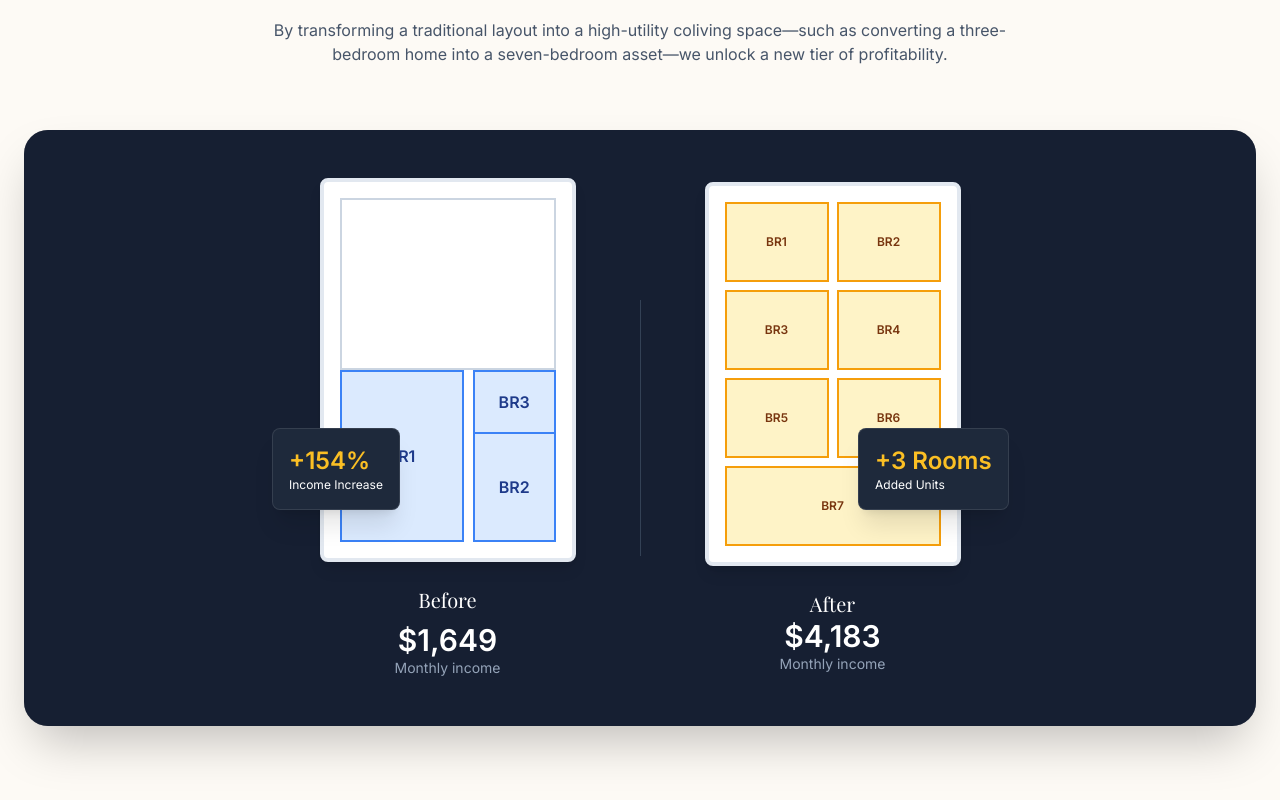
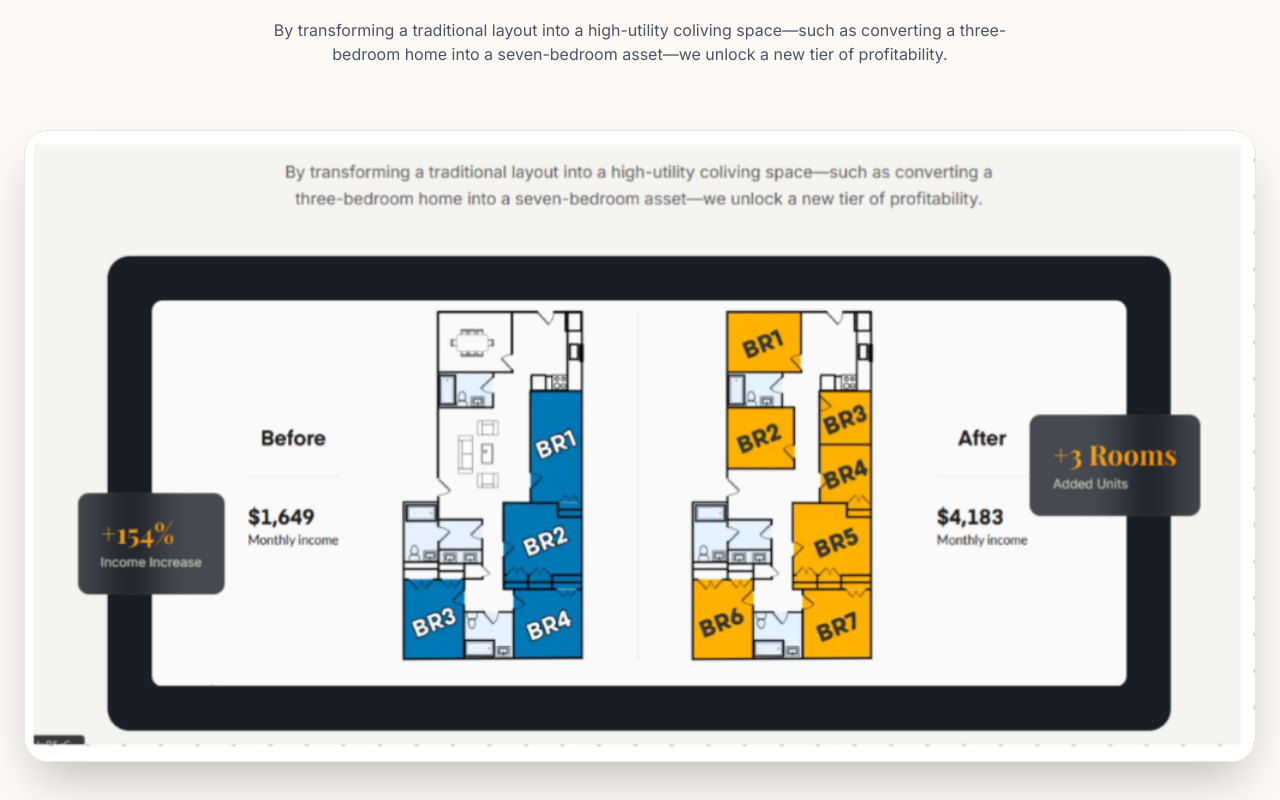
Before and after one commit to dicasys/miamicolivingdeals.com, a React (Vite) app: page / in a window 1280 px wide. Shown: the part 2160-2960 px from the top of the page. Built offline with nearby package versions, Linux system fonts and the light colour scheme; a web font is replaced by a local one.

Commit message:
Update floor plan visualization with provided image

```diff
--- a/components/FloorplanSection.tsx
+++ b/components/FloorplanSection.tsx
@@ -15,77 +15,20 @@ export const FloorplanSection = () => {
         </div>
 
         {/* Mock Floorplan Visualization - Using CSS to simulate the distinct layout style */}
-        <div className="bg-brand-dark rounded-3xl p-4 md:p-12 shadow-2xl relative overflow-hidden">
-          <div className="absolute inset-0 bg-brand-surface/50"></div>
-
-          <div className="relative z-10 flex flex-col lg:flex-row items-center justify-center gap-8 lg:gap-16">
-
-            {/* Left Side (Before) */}
-            <div className="relative group">
-              <div className="bg-white p-4 rounded-lg w-64 h-96 shadow-lg relative border-4 border-slate-200">
-                 {/* Abstract room layout */}
-                 <div className="absolute top-4 left-4 right-4 bottom-1/2 border-2 border-slate-300"></div>
-                 <div className="absolute bottom-4 left-4 w-1/2 top-1/2 border-2 border-blue-500 bg-blue-100 flex items-center justify-center font-bold text-blue-900">BR1</div>
-                 <div className="absolute bottom-4 right-4 w-1/3 top-2/3 border-2 border-blue-500 bg-blue-100 flex items-center justify-center font-bold text-blue-900">BR2</div>
-                 <div className="absolute top-1/2 right-4 w-1/3 h-16 border-2 border-blue-500 bg-blue-100 flex items-center justify-center font-bold text-blue-900">BR3</div>
-              </div>
-
-              <div className="mt-6 text-center text-white">
-                <h3 className="text-xl font-serif">Before</h3>
-                <div className="mt-2 text-3xl font-bold">$1,649</div>
-                <div className="text-sm text-slate-400">Monthly income</div>
-              </div>
-
-              {/* Floating Badge */}
-              <motion.div
-                 initial={{ scale: 0.8, opacity: 0 }}
-                 whileInView={{ scale: 1, opacity: 1 }}
-                 transition={{ delay: 0.5 }}
-                 className="absolute top-1/2 -left-4 md:-left-12 -translate-y-1/2 bg-brand-surface border border-white/10 p-4 rounded-lg shadow-xl backdrop-blur-md"
-              >
-                <div className="text-brand-gold text-2xl font-bold">+154%</div>
-                <div className="text-white text-xs">Income Increase</div>
-              </motion.div>
-            </div>
-
-            {/* Divider */}
-            <div className="h-px w-full lg:w-px lg:h-64 bg-slate-700"></div>
-
-            {/* Right Side (After) */}
-             <div className="relative group">
-              <div className="bg-white p-4 rounded-lg w-64 h-96 shadow-lg relative border-4 border-slate-200">
-                 {/* Abstract room layout dense */}
-                 <div className="grid grid-cols-2 gap-2 h-full">
-                    <div className="border-2 border-amber-500 bg-amber-100 flex items-center justify-center text-xs font-bold text-amber-900">BR1</div>
-                    <div className="border-2 border-amber-500 bg-amber-100 flex items-center justify-center text-xs font-bold text-amber-900">BR2</div>
-                    <div className="border-2 border-amber-500 bg-amber-100 flex items-center justify-center text-xs font-bold text-amber-900">BR3</div>
-                    <div className="border-2 border-amber-500 bg-amber-100 flex items-center justify-center text-xs font-bold text-amber-900">BR4</div>
-                    <div className="border-2 border-amber-500 bg-amber-100 flex items-center justify-center text-xs font-bold text-amber-900">BR5</div>
-                    <div className="border-2 border-amber-500 bg-amber-100 flex items-center justify-center text-xs font-bold text-amber-900">BR6</div>
-                    <div className="col-span-2 border-2 border-amber-500 bg-amber-100 flex items-center justify-center text-xs font-bold text-amber-900">BR7</div>
-                 </div>
-              </div>
-
-              <div className="mt-6 text-center text-white">
-                <h3 className="text-xl font-serif">After</h3>
-                <div className="text-3xl font-bold">$4,183</div>
-                <div className="text-sm text-slate-400">Monthly income</div>
-              </div>
-
-               {/* Floating Badge */}
-               <motion.div
-                 initial={{ scale: 0.8, opacity: 0 }}
-                 whileInView={{ scale: 1, opacity: 1 }}
-                 transition={{ delay: 0.7 }}
-                 className="absolute top-1/2 -right-4 md:-right-12 -translate-y-1/2 bg-brand-surface border border-white/10 p-4 rounded-lg shadow-xl backdrop-blur-md"
-              >
-                <div className="text-brand-gold text-2xl font-bold">+3 Rooms</div>
-                <div className="text-white text-xs">Added Units</div>
-              </motion.div>
-            </div>
-
-          </div>
-        </div>
+        {/* Optimized Floorplan Image */}
+        <motion.div
+          initial={{ opacity: 0, y: 20 }}
+          whileInView={{ opacity: 1, y: 0 }}
+          transition={{ duration: 0.8 }}
+          className="rounded-3xl shadow-2xl overflow-hidden border border-slate-200"
+        >
+          <img
+            src="/optimized-floorplan.png"
+            alt="Floor plan comparison showing Before vs After transformation"
+            className="w-full h-auto"
+            loading="lazy"
+          />
+        </motion.div>
       </div>
     </section>
   );
```
Also changed, not shown: public/optimized-floorplan.png (added).
